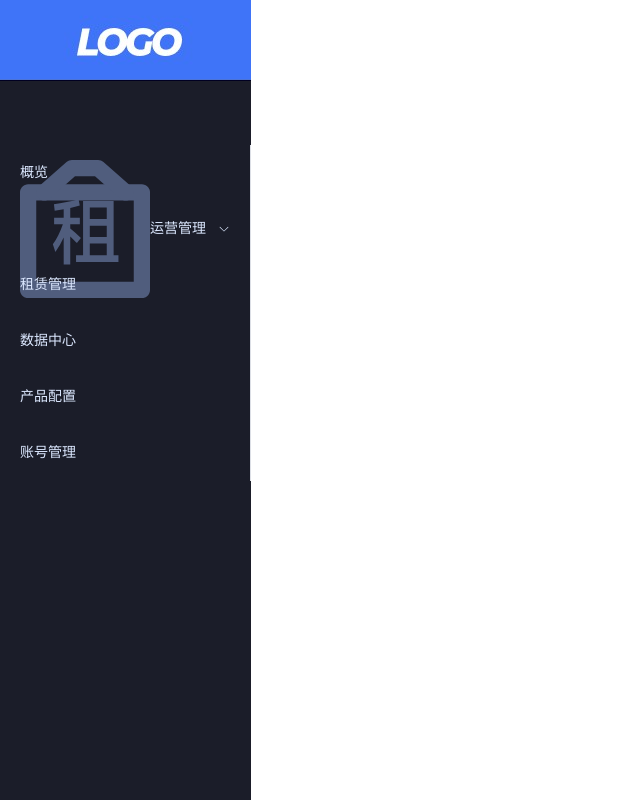
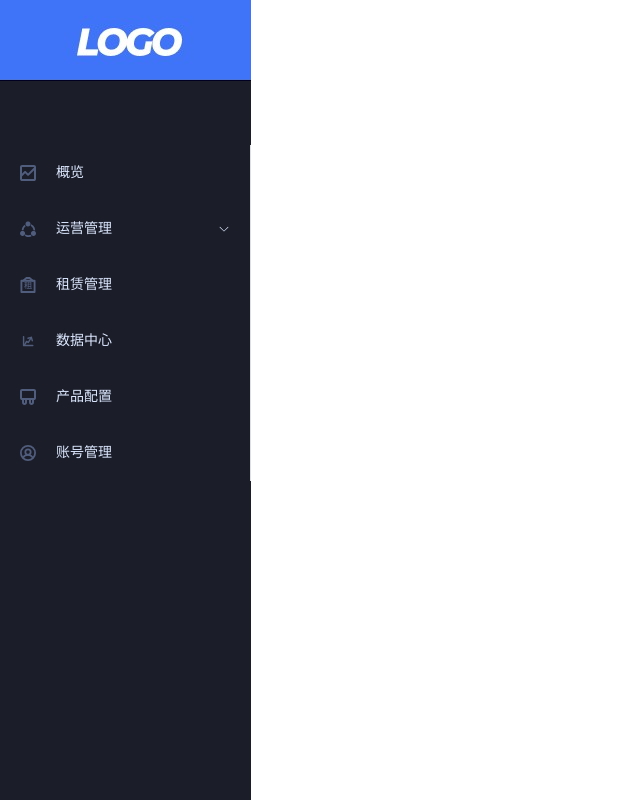
Before and after one commit to Sun025/Water_SAAS_Platform_Backstage_System, a Vue app: page / in a window 1280 px wide. Shown: the whole page, without its empty margins (0-640 px from the left). Built offline with nearby package versions, Linux system fonts and the light colour scheme.

Commit message:
SvgIcon component finsh

```diff
--- /dev/null
+++ b/src/components/svg-icon/index.vue
@@ -0,0 +1,52 @@
+<template>
+    <svg :style="svgStyle">
+        <use :xlink:href="iconNames" :fill="color"></use>
+    </svg>
+</template>
+
+<script setup lang="ts">
+import { computed } from 'vue';
+
+interface SvgInter {
+    width: string,
+    height: string
+}
+
+const props = defineProps({
+    iconName: {
+        type: String,
+        required: true
+    },
+    color: {
+        type: String,
+        default: ''
+    },
+    width: {
+        type: String,
+        default: '16px'
+    },
+    height: {
+        type: String,
+        default: '16px'
+    }
+});
+
+const iconNames = computed(():string => {
+    return `#icon-${props.iconName}`;
+});
+
+const svgStyle = computed((): SvgInter => {
+    return {
+        width: props.width,
+        height: props.height,
+    };
+});
+</script>
+
+<style scoped lang="less">
+svg {
+    display: flex;
+    align-items: center;
+    justify-content: center;
+}
+</style>
--- a/src/views/manage/menu/menu_list/index.vue
+++ b/src/views/manage/menu/menu_list/index.vue
@@ -1,26 +1,40 @@
 <template>
     <div>
         <el-menu background-color="#1B1D29" text-color="#DCE8FF">
-            <el-menu-item>概览</el-menu-item>
+            <el-menu-item>
+                <SvgIcon iconName="ic_gaikuo"></SvgIcon>
+                <span>概览</span>
+            </el-menu-item>
             <el-sub-menu>
                 <template #title>
-                    <svg>
-                        <use xlink:href="#icon-ic_lease"></use>
-                    </svg>
+                    <SvgIcon iconName="ic_opera"></SvgIcon>
                     <span>运营管理</span>
                 </template>
                 <el-menu-item v-for="item of yunying_list">{{ item }}</el-menu-item>
             </el-sub-menu>
-            <el-menu-item>租赁管理</el-menu-item>
-            <el-menu-item>数据中心</el-menu-item>
-            <el-menu-item>产品配置</el-menu-item>
-            <el-menu-item>账号管理</el-menu-item>
+            <el-menu-item>
+                <SvgIcon iconName="ic_lease"></SvgIcon>
+                <span>租赁管理</span>
+            </el-menu-item>
+            <el-menu-item>
+                <SvgIcon iconName="ic_date"></SvgIcon>
+                <span>数据中心</span>
+            </el-menu-item>
+            <el-menu-item>
+                <SvgIcon iconName="ic_device"></SvgIcon>
+                <span>产品配置</span>
+            </el-menu-item>
+            <el-menu-item>
+                <SvgIcon iconName="ic_account"></SvgIcon>
+                <span>账号管理</span>
+            </el-menu-item>
         </el-menu>
     </div>
 </template>
 
 <script setup lang="ts">
 import { reactive } from 'vue';
+import SvgIcon from '@/components/svg-icon/index.vue'
 
 const yunying_list = reactive<Array<string>>([
     '用户管理',
@@ -32,4 +46,8 @@ const yunying_list = reactive<Array<string>>([
 ])
 </script>
 
-<style scoped></style>
+<style scoped>
+span {
+    margin-left: 20px;
+}
+</style>
```
